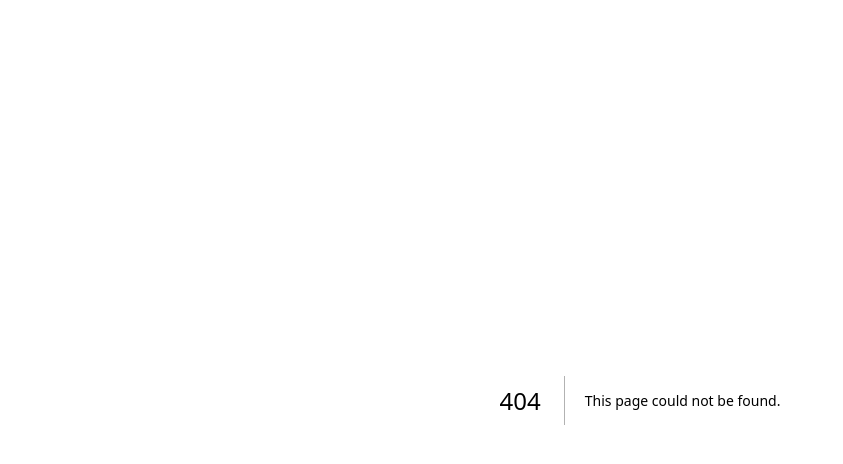
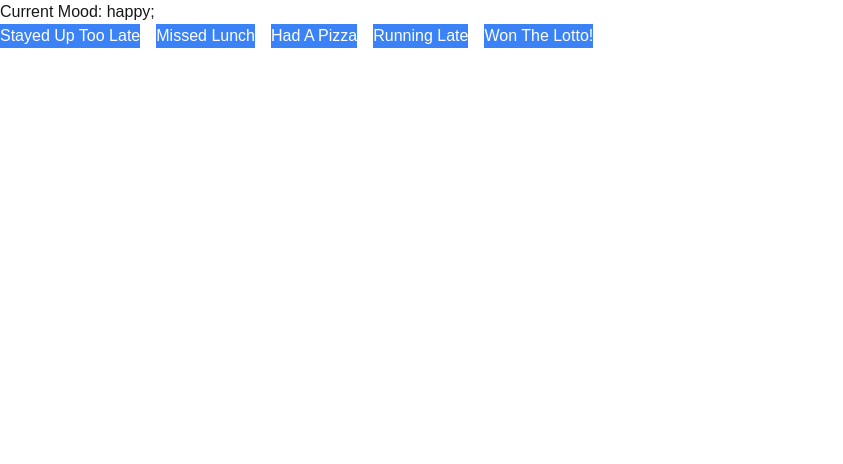
Before and after one commit to wilkofm/iod--2024, a Next.js app in the folder Module6/next-app/: page /mood in a window 1280 px wide. Before the commit this address had no page. Shown: the top 464 px of the page, without its empty margins (0-843 px from the left). Built offline with nearby package versions, Linux system fonts and the light colour scheme.

Commit message:
Committing Class Work

```diff
--- /dev/null
+++ b/Module6/next-app/app/emoji/page.js
@@ -0,0 +1,5 @@
+import { MoodChanger } from "@/components/Emoji";
+
+export default function MoodPage() {
+  return <MoodChanger></MoodChanger>;
+}
--- /dev/null
+++ b/Module6/next-app/app/mood/page.js
@@ -0,0 +1,5 @@
+import { MoodChanger } from "@/components/MoodChanger";
+
+export default function MoodPage() {
+  return <MoodChanger></MoodChanger>;
+}
--- /dev/null
+++ b/Module6/next-app/app/translator/page.js
@@ -0,0 +1,5 @@
+import { BirthdayTranslator } from "@/components/BirthdayTranslator";
+
+export default function TranslatorPage() {
+  return <BirthdayTranslator></BirthdayTranslator>;
+}
--- /dev/null
+++ b/Module6/next-app/components/BirthdayTranslator.jsx
@@ -0,0 +1,38 @@
+"use client";
+import { useState } from "react";
+
+const phrases = new Map([
+  ["english", "Happy Birthday"],
+  ["german", "Alles Gute zum Geburtstag"],
+  ["spanish", "Feliz Cumpleaños"],
+]);
+function BirthdayTranslator() {
+  //   const [currentLanguage, setCurrentLanguage] = useState("english");
+  //   const [phrase, setPhrase] = useState(phrases.get("english"));
+  const [currentPhrase, setCurrentPhrase] = useState({
+    lang: "english",
+    phrase: "Happy Birthday",
+  });
+
+  const handleChangeLanguage = (newlang) => {
+    // setCurrentLanguage(lang);
+    // setPhrase(phrases.get(lang));
+    setCurrentPhrase({ lang: newlang, phrase: phrases.get(newlang) });
+  };
+  return (
+    <div className="BirthdayTranslator componentBox">
+      <h3>
+        {currentPhrase.phrase}! ({currentPhrase.lang})
+      </h3>
+      <button onClick={() => handleChangeLanguage("english")}>English</button>
+
+      <button onClick={() => handleChangeLanguage("german")}>German</button>
+
+      <button onClick={() => handleChangeLanguage("spanish")}>Spanish</button>
+    </div>
+  );
+}
+
+export { BirthdayTranslator };
+// Add this to BirthdayTranslator.jsx and render it in App.jsx
+// ++ Add support for another language!
--- /dev/null
+++ b/Module6/next-app/components/Emoji.js
@@ -0,0 +1,28 @@
+"use client";
+import { useState } from "react";
+
+function MoodChanger() {
+  const [mood, setMood] = useState(":)");
+
+  const changeMood = () => {
+    let newMood = ":o";
+    if (mood === ":o") newMood = ":(";
+    setMood(newMood);
+  };
+
+  return (
+    <div className="MoodChanger componentBox">
+      Current Mood: {mood};
+      <div className="space-x-4">
+        <button
+          className="bg-blue-500 round-xl text-white"
+          onClick={changeMood}
+        >
+          Change Mood
+        </button>
+      </div>
+    </div>
+  );
+}
+
+export { MoodChanger };
--- /dev/null
+++ b/Module6/next-app/components/MoodChanger.js
@@ -0,0 +1,61 @@
+"use client";
+import { useState } from "react";
+
+function MoodChanger() {
+  const [mood, setMood] = useState("happy");
+
+  // Calls setMood with a fixed value of 'ecstatic'
+  // begin with 'handle' prefix by convention
+  const handleWinLotto = () => {
+    setMood("ecstatic");
+    console.log("MOOD: ", mood);
+  };
+
+  // Calls setMood with a conditional state value
+  const handleRunningLate = () => {
+    let newMood = "stressed";
+    if (mood === "stressed") newMood = "really stressed";
+    else if (mood === "really stressed") newMood = "giving up";
+    setMood(newMood);
+  };
+
+  return (
+    <div className="MoodChanger componentBox">
+      Current Mood: {mood};
+      <div className="space-x-4">
+        <button
+          className="bg-blue-500 round-xl text-white"
+          onClick={() => setMood("Tired")}
+        >
+          Stayed Up Too Late
+        </button>
+        <button
+          className="bg-blue-500 round-xl text-white"
+          onClick={() => setMood("Hungry")}
+        >
+          Missed Lunch
+        </button>
+        <button
+          className="bg-blue-500 round-xl text-white"
+          onClick={() => setMood("Happy")}
+        >
+          Had A Pizza
+        </button>
+        <button
+          className="bg-blue-500 round-xl text-white"
+          onClick={handleRunningLate}
+        >
+          Running Late
+        </button>
+        <button
+          className="bg-blue-500 round-xl text-white"
+          onClick={handleWinLotto}
+        >
+          Won The Lotto!
+        </button>
+      </div>
+    </div>
+  );
+}
+
+export { MoodChanger };
```
